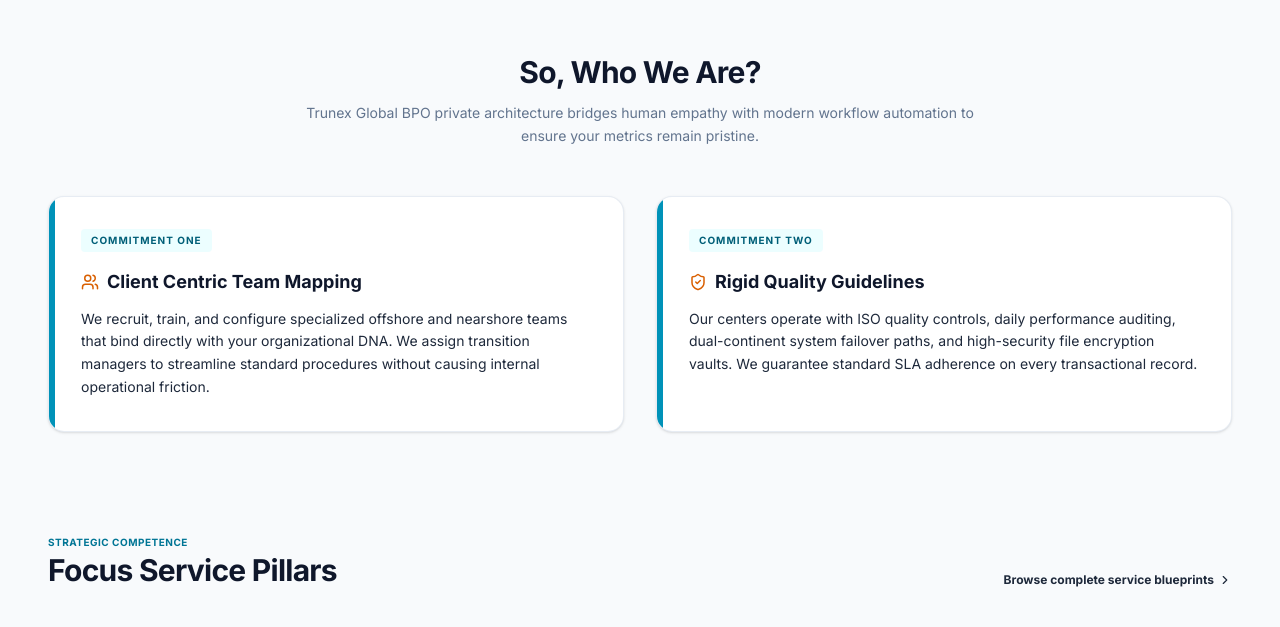
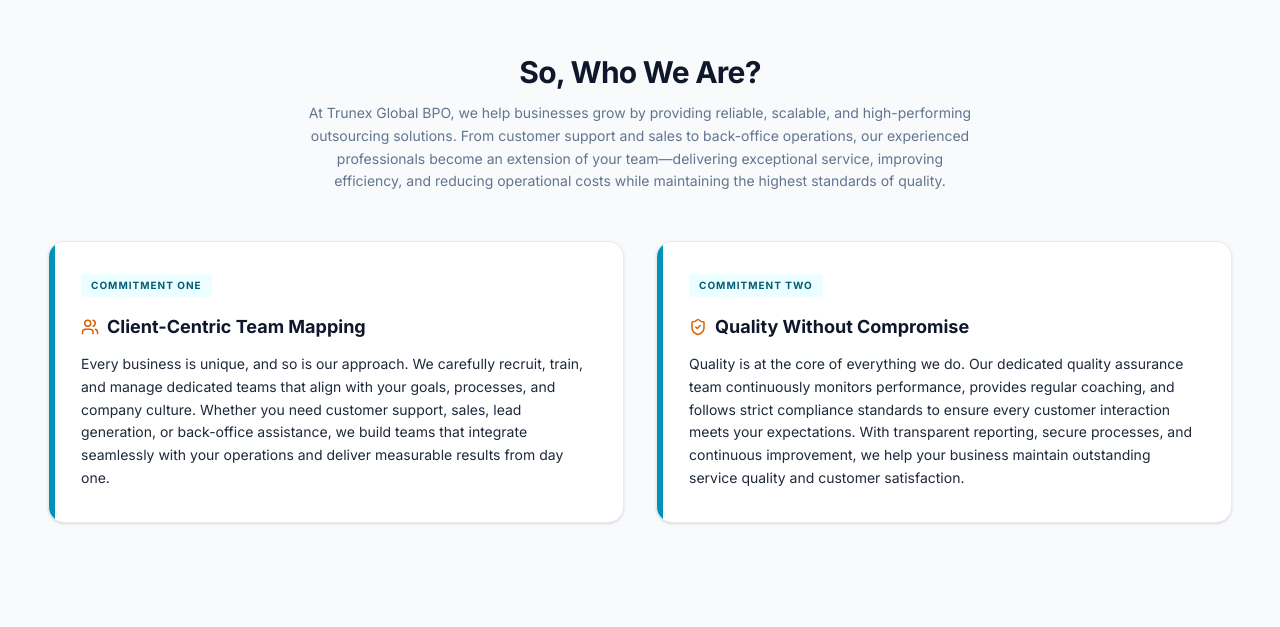
Before and after one commit to iamrehank/trueNxs, a React (Vite) app: page / in a window 1280 px wide. Shown: the part 743-1370 px from the top of the page. Built offline with nearby package versions, Linux system fonts and the light colour scheme.

Commit message:
homepage text change

```diff
--- a/src/pages/HomePage.tsx
+++ b/src/pages/HomePage.tsx
@@ -95,13 +95,13 @@
         <div className="text-center max-w-2xl mx-auto space-y-3">
           <h2 className="font-sans text-2xl md:text-3xl font-extrabold text-slate-900 tracking-tight">So, Who We Are?</h2>
           <p className="text-slate-500 text-sm leading-relaxed">
-            Trunex Global BPO private architecture bridges human empathy with modern workflow automation to ensure your metrics remain pristine.
+            At Trunex Global BPO, we help businesses grow by providing reliable, scalable, and high-performing outsourcing solutions. From customer support and sales to back-office operations, our experienced professionals become an extension of your team—delivering exceptional service, improving efficiency, and reducing operational costs while maintaining the highest standards of quality.
           </p>
         </div>
         <div className="grid grid-cols-1 md:grid-cols-2 gap-8">
           {[
-            { label: 'Commitment One', title: 'Client Centric Team Mapping', icon: <Users size={18} className="text-[#d95f00]" />, body: 'We recruit, train, and configure specialized offshore and nearshore teams that bind directly with your organizational DNA. We assign transition managers to streamline standard procedures without causing internal operational friction.' },
-            { label: 'Commitment Two', title: 'Rigid Quality Guidelines', icon: <ShieldCheck size={18} className="text-[#d95f00]" />, body: 'Our centers operate with ISO quality controls, daily performance auditing, dual-continent system failover paths, and high-security file encryption vaults. We guarantee standard SLA adherence on every transactional record.' }
+            { label: 'Commitment One', title: 'Client-Centric Team Mapping', icon: <Users size={18} className="text-[#d95f00]" />, body: 'Every business is unique, and so is our approach. We carefully recruit, train, and manage dedicated teams that align with your goals, processes, and company culture. Whether you need customer support, sales, lead generation, or back-office assistance, we build teams that integrate seamlessly with your operations and deliver measurable results from day one.' },
+            { label: 'Commitment Two', title: 'Quality Without Compromise', icon: <ShieldCheck size={18} className="text-[#d95f00]" />, body: 'Quality is at the core of everything we do. Our dedicated quality assurance team continuously monitors performance, provides regular coaching, and follows strict compliance standards to ensure every customer interaction meets your expectations. With transparent reporting, secure processes, and continuous improvement, we help your business maintain outstanding service quality and customer satisfaction.' }
           ].map((card, i) => (
             <div key={i} className="bg-white border border-slate-200/80 p-8 rounded-2xl shadow-sm relative overflow-hidden group hover:border-cyan-500/50 transition-all duration-300">
               <div className="absolute top-0 left-0 w-1.5 h-full bg-cyan-600"></div>
```
